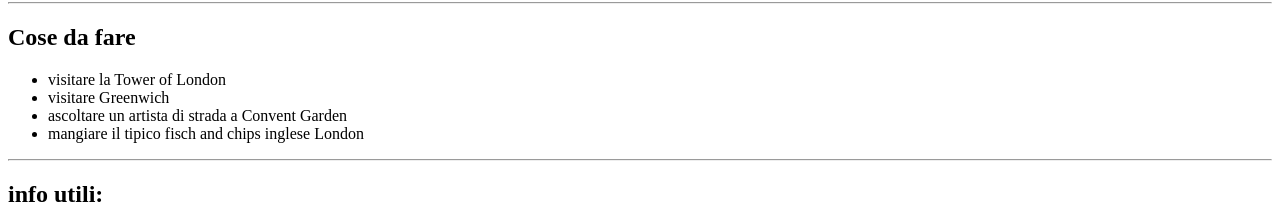
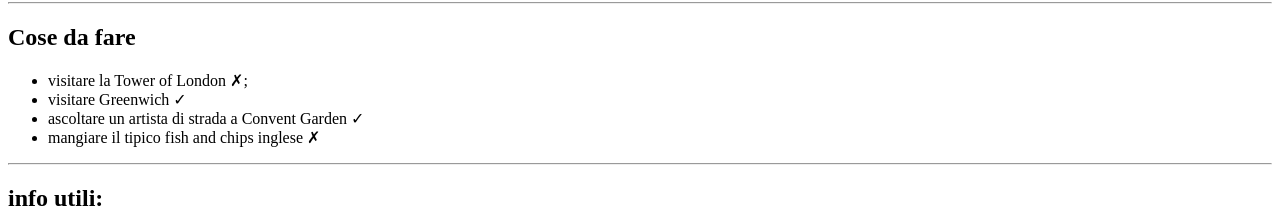
Before and after one commit to GennyDS/html-london-trip, a plain HTML site: page index.html in a window 1280 px wide. Shown: the part 665-873 px from the top of the page. Drawn offline with Linux system fonts and the light colour scheme.

Commit message:
correzioni

```diff
--- a/index.html
+++ b/index.html
@@ -41,10 +41,10 @@
   <hr>
   <h2>Cose da fare</h2>
 <ul>
-  <li>visitare la Tower of London</li>
-  <li>visitare Greenwich</li>
-  <li>ascoltare un artista di strada a Convent Garden</li>
-  <li>mangiare il tipico fisch and chips inglese London</li>
+  <li>visitare la Tower of London &cross;;</li>
+  <li>visitare Greenwich &check;</li>
+  <li>ascoltare un artista di strada a Convent Garden &check;</li>
+  <li>mangiare il tipico fish and chips inglese  &cross;</li>
 </ul>
 <hr>
 
```
